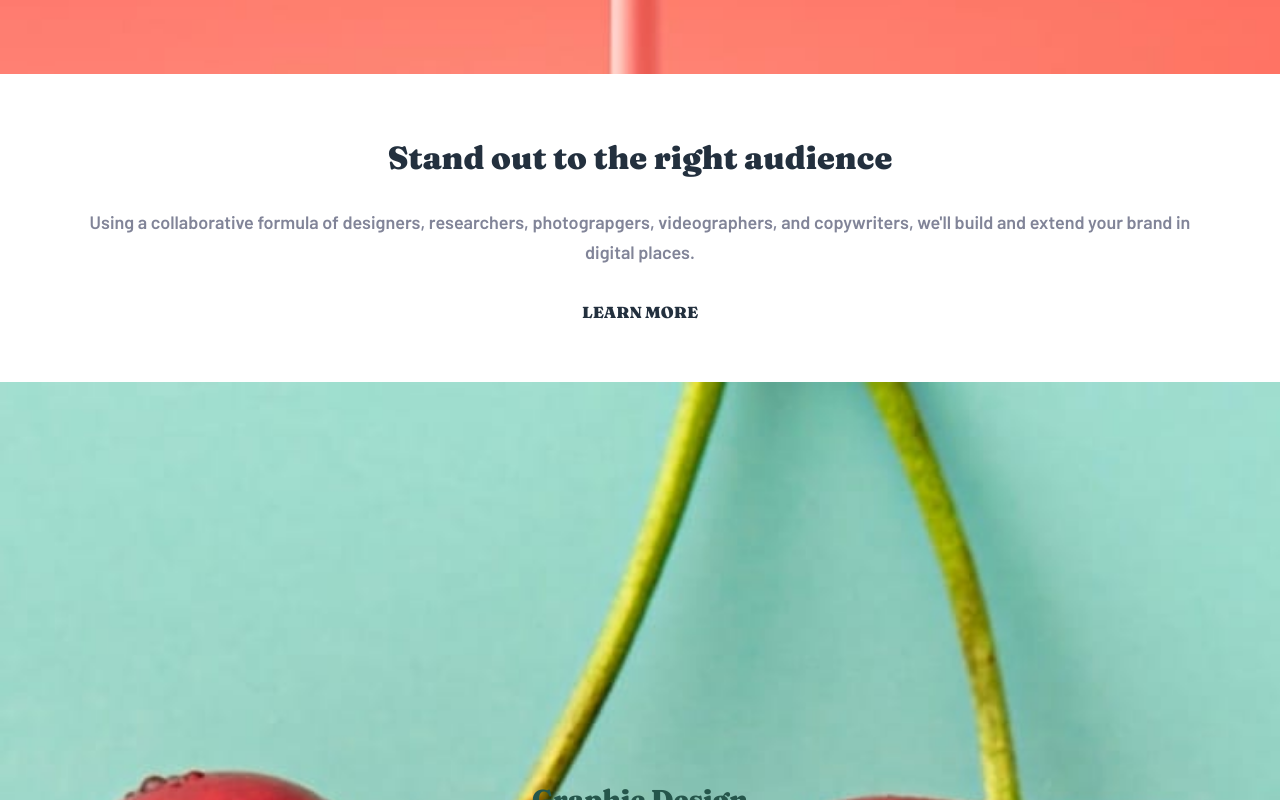
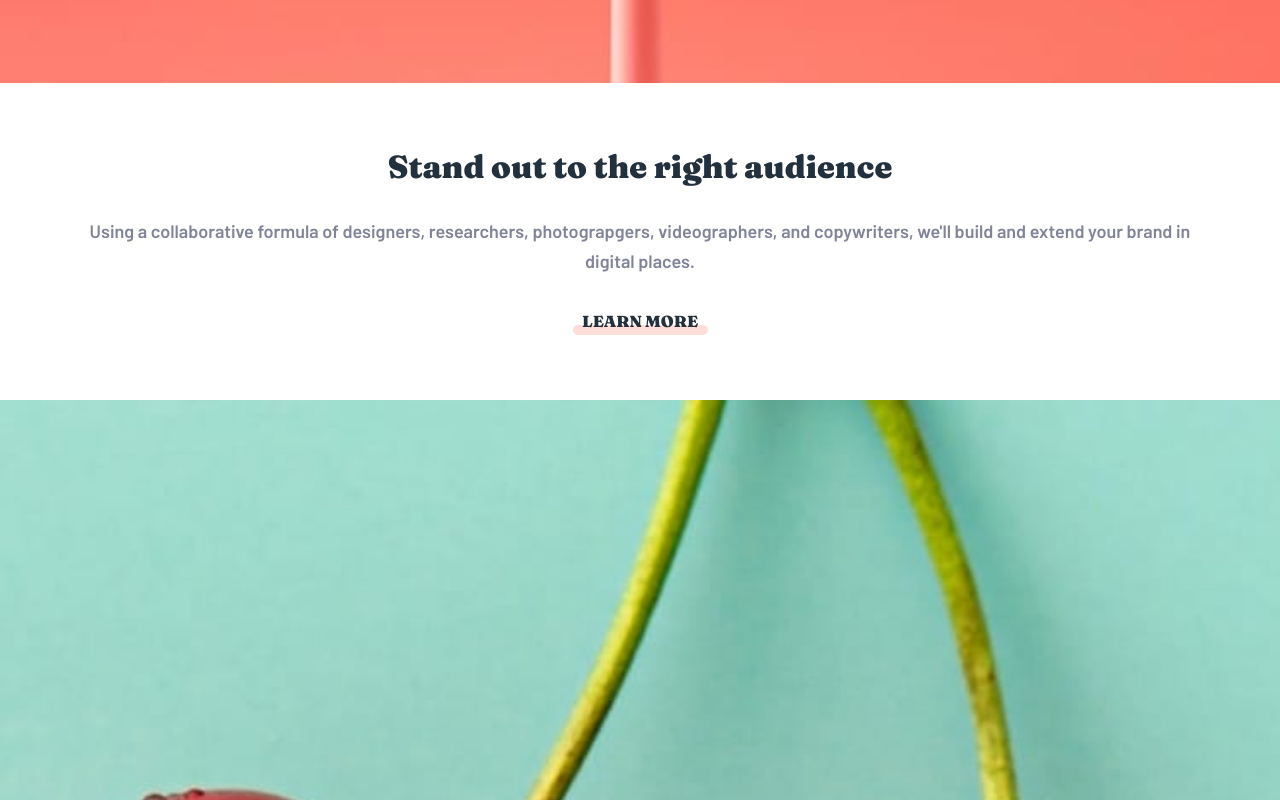
Before and after one commit to ashleylhayes/sunnyside-agency, a React (Create React App) app: page / in a window 1280 px wide. Shown: the part 4200-5000 px from the top of the page. Built offline with nearby package versions, Linux system fonts and the light colour scheme.

Commit message:
styled for active states on hover

```diff
--- a/src/components/Body/Body.jsx
+++ b/src/components/Body/Body.jsx
@@ -21,9 +21,13 @@ function Body() {
                 <p className='body__benefits-blurb'>
                     We are a full-service creative agency specializing in helping brands grow fast. Engage your clients through compelling visuals that do most of the marketing for you.
                 </p>
+                <div className='body__benefits-learn-container'>
                     <p className='body__benefits-learn'>
                         LEARN MORE
                     </p>
+                    <div className='body__benefits-learn-line'>
+                    </div>
+                </div>
             </div>
             <img className='body__image' src={cupImage} />
             <div className='body__benefits'>
@@ -33,9 +37,13 @@ function Body() {
                 <p className='body__benefits-blurb'>
                     Using a collaborative formula of designers, researchers, photograpgers, videographers, and copywriters, we'll build and extend your brand in digital places.
                 </p>
+                <div className='body__benefits-learn-container'>
                     <p className='body__benefits-learn'>
                         LEARN MORE
                     </p>
+                    <div className='body__benefits-learn-line--alt'>
+                    </div>
+                </div>
             </div>
             <div className='body__featured-service body__design'>
                 <h3 className='body__featured-service-title'>
--- a/src/components/Body/body.scss
+++ b/src/components/Body/body.scss
@@ -11,7 +11,7 @@
         display: flex;
         flex-direction: column;
         align-items: center;
-        margin: 60px 0;
+        margin: 60px 0 65px 0;
 
         &-title {
             font-family: 'Fraunces';
@@ -38,6 +38,38 @@
             font-weight: 800;
             color: $neutral-dark;
             font-size: 1rem;
+            text-align: center;
+            position: relative;
+            z-index: 101;
+
+            &-container {
+                height: 24px;
+                width: 135px;
+                position: relative;
+            }
+
+            &-line {
+                background: rgba(250, 212, 0, 0.25);
+                height: 10px;
+                width: 135px;
+                border-radius: 5px;
+                position: absolute;
+                bottom: 0px;
+                z-index: 100;
+
+                &:hover {
+                    background: rgba(250, 212, 0, 1.0);
+                }
+
+                &--alt {
+                    @extend .body__benefits-learn-line;
+                    background:rgba(254, 120, 103, 0.25);
+
+                    &:hover {
+                        background: rgba(254, 120, 103, 1.0);
+                    }
+                }
+            }
         }
     }
 
@@ -53,7 +85,7 @@
             font-weight: 800;
             font-size: 1.7rem;
             text-align: center;
-            padding-top: 400px;
+            padding-top: 106.667vw;
         }
 
         &-blurb {
```
Lines whose indentation alone changed are shown as unchanged.
